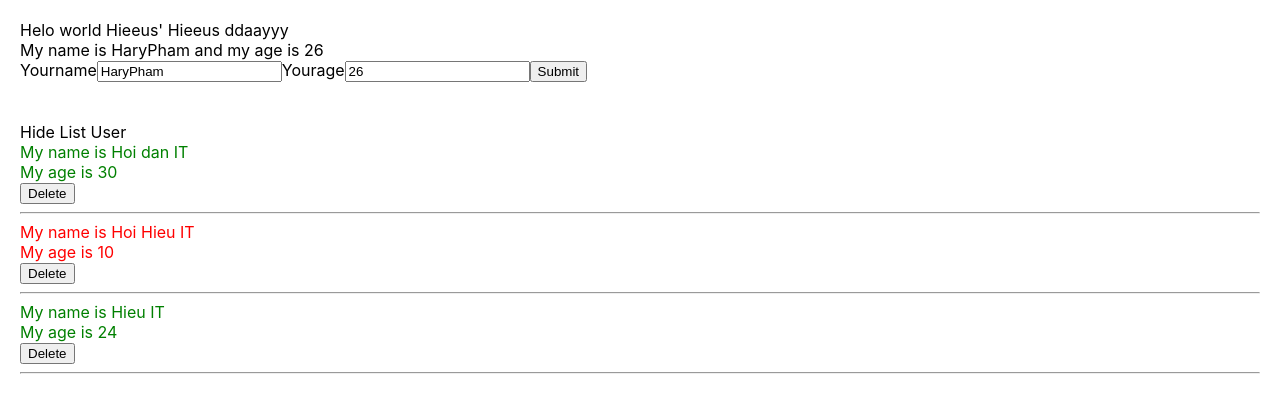
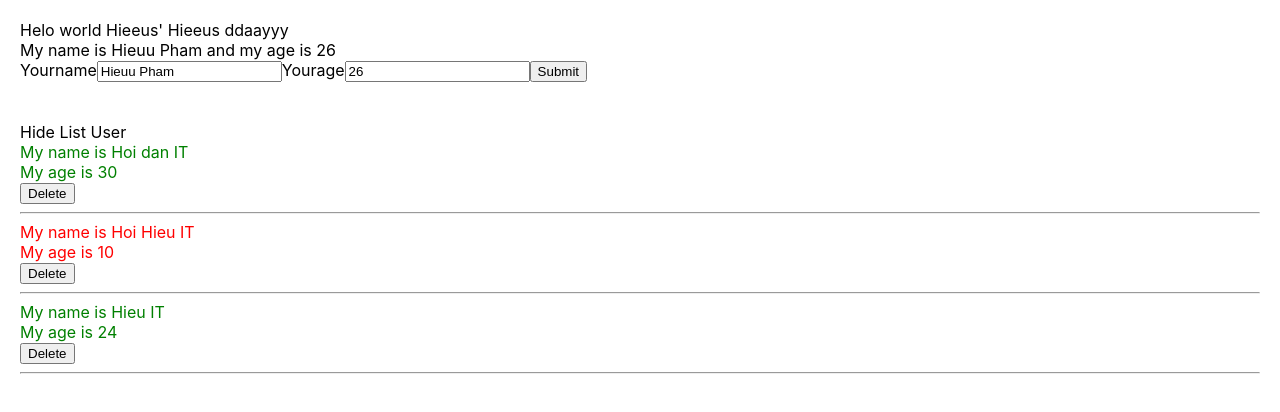
Before and after one commit to Hieu194281/ReactDemo, a React (Create React App) app: page / in a window 1280 px wide. Shown: the top 412 px of the page. Built offline with nearby package versions, Linux system fonts and the light colour scheme.

Commit message:
functionComponent

```diff
--- a/src/component/AddUserInfo.js
+++ b/src/component/AddUserInfo.js
@@ -1,56 +1,40 @@
-import React from "react";
+import React, { useState } from "react";
 
-class AddUserInfo extends React.Component {
+const AddUserInfo = (props) => {
 
-    state = {
-        name: "HaryPham",
-        address: "Hoidantaodi",
-        age: 26
+    const [name, setName] = useState('Hieuu Pham')
+    const [age, setAge] = useState(26)
+
+    const handleOnChangeInput = (event) => {
+        setName(event.target.value)
     }
 
+    const handleOnChangeAge = (event) => {
+        setAge(event.target.value)
+    }
 
-
-    handleOnChangeInput(event) {
-        this.setState({
-            name: event.target.value
+    const handleSubmit = (event) => {
+        event.preventDefault()
+        props.handleAddUser({
+            id: Math.floor(Math.random() * 100 + 1) + 'random',
+            name: name,
+            age: age
         })
     }
 
-    handleOnChangeAge(event) {
-        this.setState({
-            age: event.target.value
-        })
-    }
-
-    handleonMouseOver(event) {
-        // console.log(event.pageX)
-    }
-
-    handleSubmit = (event) => {
-        event.preventDefault() // Khong load lai trang khi nhan submit
-
-        this.props.handleAddUser({
-            id: Math.floor(Math.random() * 100 + 1) + 'random',
-            name: this.state.name,
-            age: this.state.age
-        })
-    }
-    render() {
     return (
         <div>
-                <div>My name is {this.state.name} and my age is {this.state.age}</div>
-                <form onSubmit={(event) => { this.handleSubmit(event) }}>
+            <div>My name is {name} and my age is {age}</div>
+            <form onSubmit={(event) => { handleSubmit(event) }}>
                 <label>Yourname</label>
-                    <input value={this.state.name} type="text" onChange={(event) => this.handleOnChangeInput(event)}></input>
+                <input value={name} type="text" onChange={(event) => handleOnChangeInput(event)}></input>
 
                 <label>Yourage</label>
-                    <input value={this.state.age} type="text" onChange={(event) => this.handleOnChangeAge(event)}></input>
+                <input value={age} type="text" onChange={(event) => handleOnChangeAge(event)}></input>
                 <button>Submit</button>
             </form>
         </div>
     )
-
-    }
 }
 
 export default AddUserInfo
--- a/src/component/MyComponent.js
+++ b/src/component/MyComponent.js
@@ -1,52 +1,80 @@
 // class component
 // function component
 
-import React from "react";
+import React, { useState } from "react";
 import DisplayInfo from "./DisplayInfo";
 import AddUserInfo from "./AddUserInfo";
 
 
-class MyComponent extends React.Component {
+// class MyComponent extends React.Component {
 
-    state = {
-        listUsers: [
+//     state = {
+//         listUsers:
+//     }
+
+//     handleAddUser = (UserObj) => {
+//         this.setState({
+//             listUsers: [UserObj, ...this.state.listUsers]
+//         })
+//     }
+
+//     handleDeleteUser = (userID) => {
+//         let UserClone = [...this.state.listUsers]
+//         UserClone = UserClone.filter(item => item.id != userID)
+//         this.setState({
+//             listUsers: UserClone
+//         })
+//     }
+
+//     //JSX
+//     render() {
+//         return (
+
+//             <div className="a">
+//                 <AddUserInfo handleAddUser={this.handleAddUser}></AddUserInfo>
+//                 <br></br>
+//                 <br></br>
+//                 <DisplayInfo
+//                     handleDeleteUser={this.handleDeleteUser}
+//                     listUsers={this.state.listUsers}
+//                 ></DisplayInfo>
+//             </div>
+
+//         )
+//     }
+// }
+
+const MyComponent = () => {
+    const [listUsers, setListUsers] = useState([
         { id: 1, name: 'Hoi dan IT', age: 30 },
         { id: 2, name: 'Hoi Hieu IT', age: 10 },
         { id: 3, name: 'Hieu IT', age: 24 }
-        ]
+    ])
+
+    const handleAddUser = (UserObj) => {
+        setListUsers([UserObj, ...listUsers])
     }
 
-    handleAddUser = (UserObj) => {
-        this.setState({
-            listUsers: [UserObj, ...this.state.listUsers]
-        })
+    const handleDeleteUser = (UserID) => {
+        let userClone = [...listUsers]
+        userClone = userClone.filter(item => item.id !== UserID)
+        setListUsers(userClone)
     }
 
-    handleDeleteUser = (userID) => {
-        let UserClone = [...this.state.listUsers]
-        UserClone = UserClone.filter(item => item.id != userID)
-        this.setState({
-            listUsers: UserClone
-        })
-    }
-
-    //JSX
-    render() {
     return (
-            <>
-                <div className="a">
-                    <AddUserInfo handleAddUser={this.handleAddUser}></AddUserInfo>
+        <div>
+            <AddUserInfo handleAddUser={handleAddUser}></AddUserInfo>
             <br></br>
             <br></br>
             <DisplayInfo
-                        handleDeleteUser={this.handleDeleteUser}
-                        listUsers={this.state.listUsers}
+                handleDeleteUser={handleDeleteUser}
+                listUsers={listUsers}
             ></DisplayInfo>
-                </div>
-                <div className="b"></div>
-            </>
+        </div >
     )
-    }
+
 }
 
+
+
 export default MyComponent;
```
Also changed, not shown: src/component/DisplayInfo.js (+0 -30 lines). Lines whose indentation alone changed are shown as unchanged.
